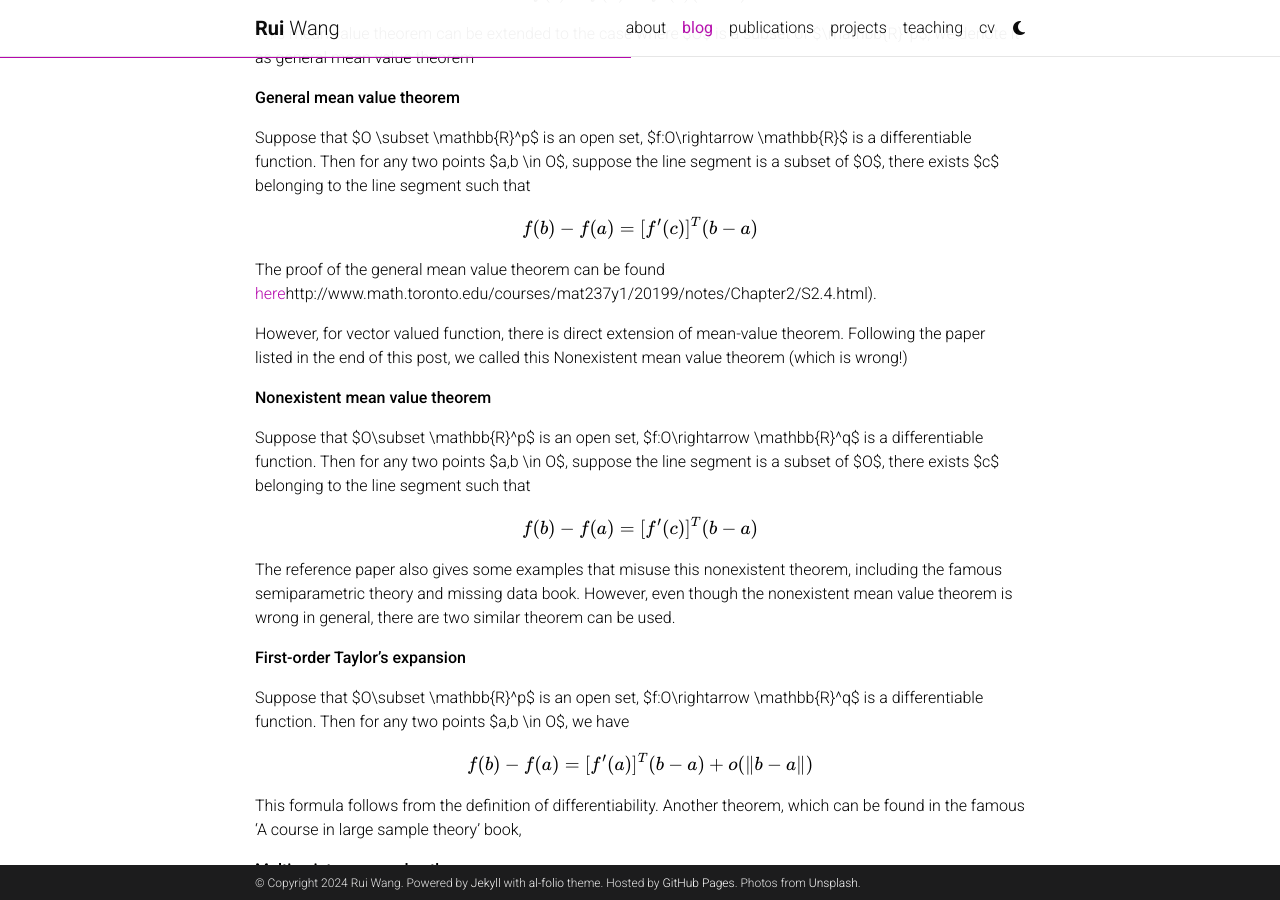
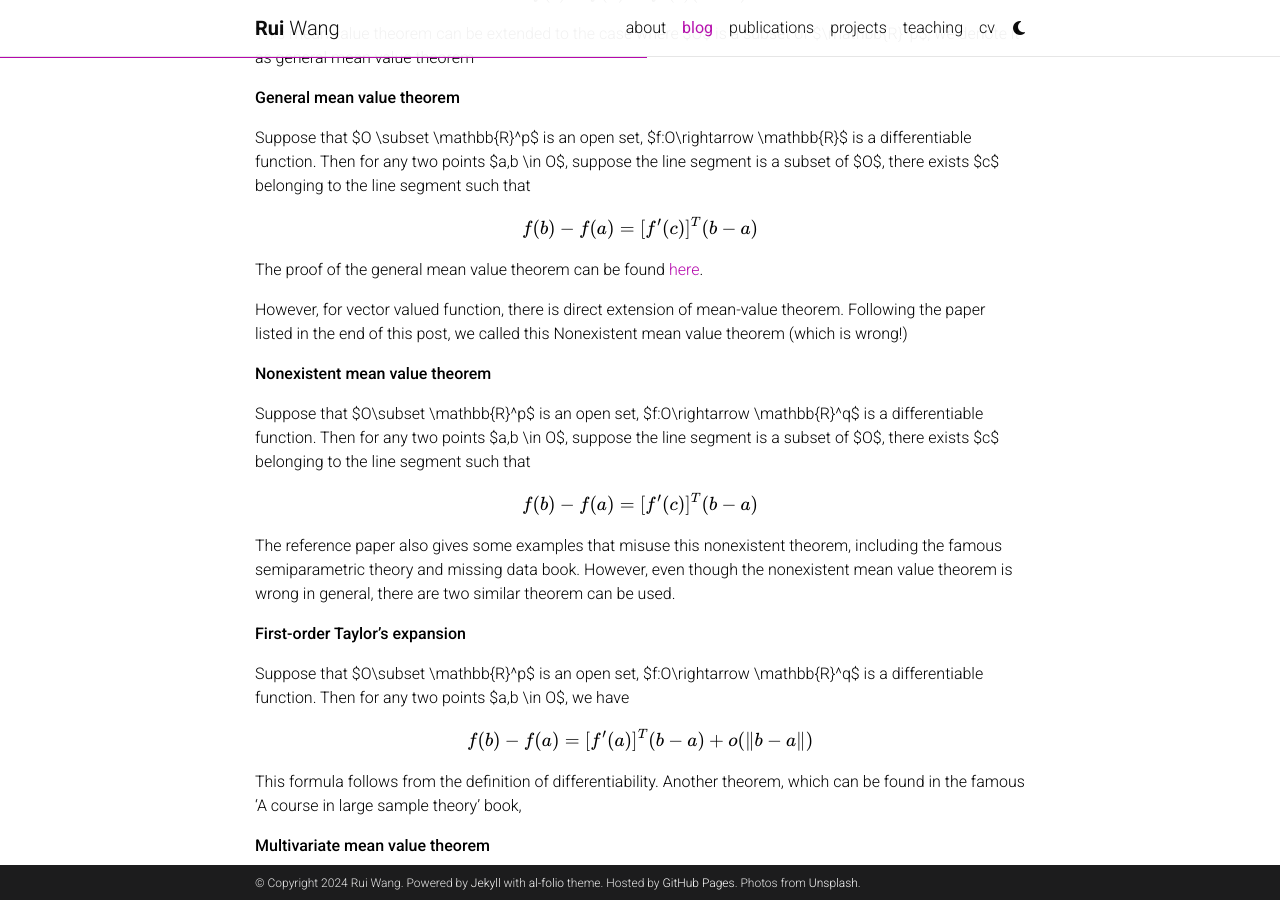
Before and after one commit to wangrui24/wangrui, a Jekyll site: the page built from _posts/2023-08-05-mean_value.md, in a window 1280 px wide and 900 px high, scrolled down 474 px. Built offline with Jekyll 4.4.1, drawn with Linux system fonts in a browser that asks for light colours; comment, search, counter and statistics services are not loaded; a style sheet for code colours, icons or effects is not loaded; some of the changed lines change nothing that is shown.

Commit message:
Update 2023-08-05-mean_value.md

```diff
--- a/_posts/2023-08-05-mean_value.md
+++ b/_posts/2023-08-05-mean_value.md
@@ -26,7 +26,7 @@ Suppose that $O \subset \mathbb{R}^p$ is an open set, $f:O\rightarrow \mathbb{R}
 
 $$ f(b)-f(a) = [f'(c)]^T(b-a) $$
 
-The proof of the general mean value theorem can be found [here](http://www.math.toronto.edu/courses/mat237y1/20199/notes/Chapter2/S2.4.html)http://www.math.toronto.edu/courses/mat237y1/20199/notes/Chapter2/S2.4.html).
+The proof of the general mean value theorem can be found [here](http://www.math.toronto.edu/courses/mat237y1/20199/notes/Chapter2/S2.4.html).
 
 However, for vector valued function, there is direct extension of mean-value theorem. Following the paper listed in the end of this post, we called this Nonexistent mean value theorem (which is wrong!)
 
```
